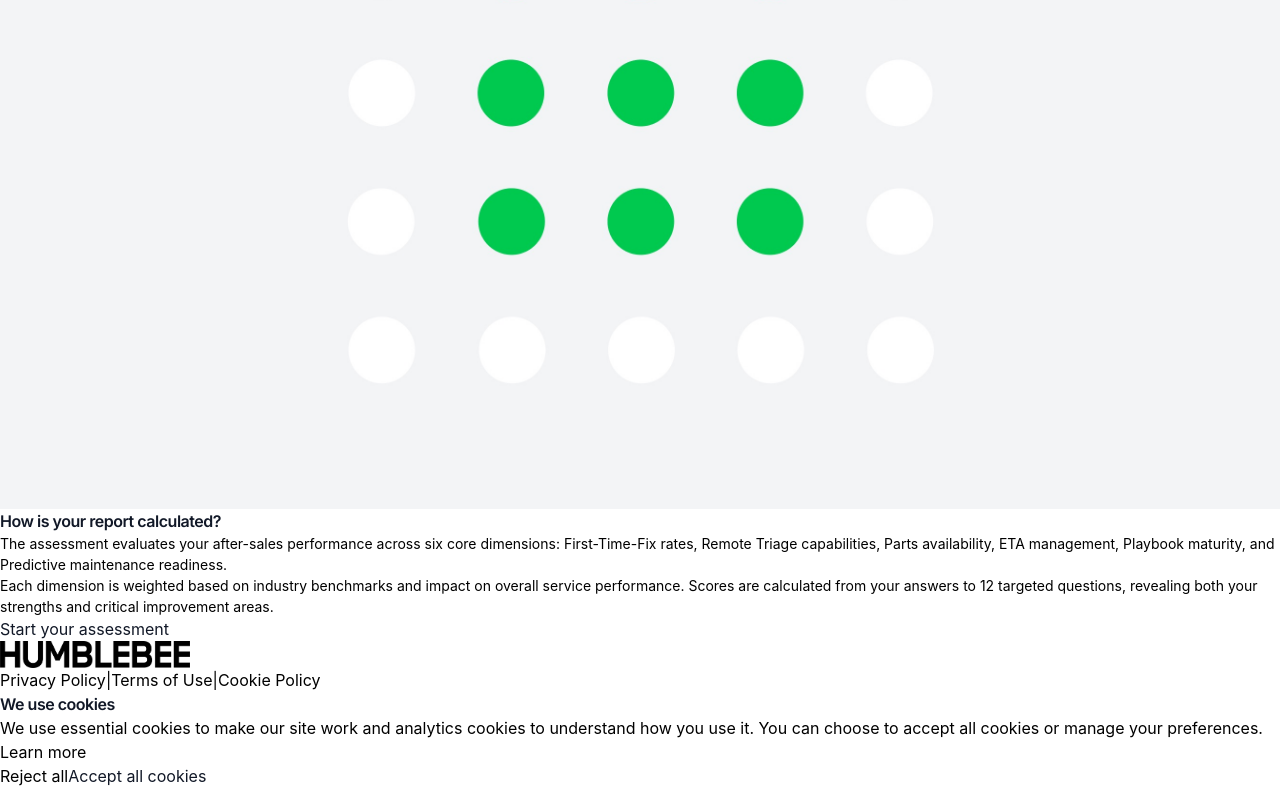
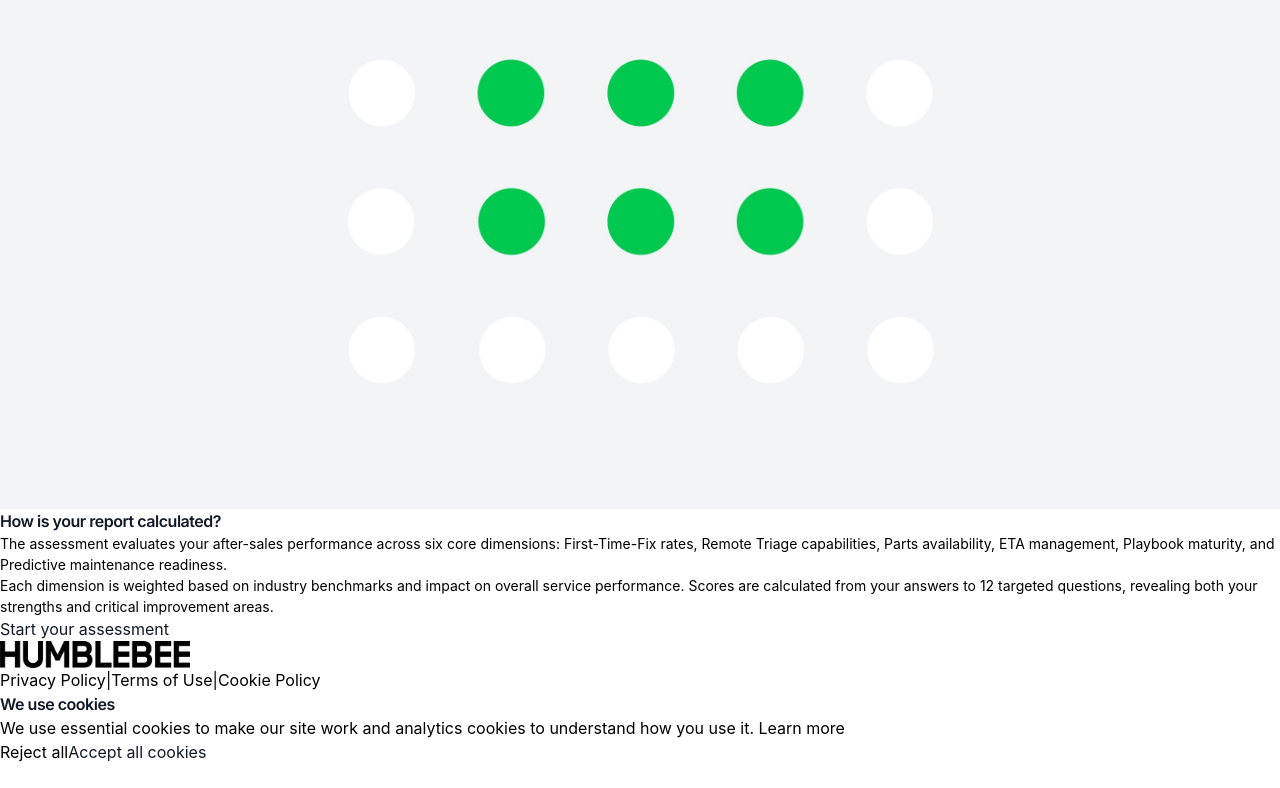
Before and after one commit to rustybadge/after-sales-quiz, a React (Vite) app: page / in a window 1280 px wide. Shown: the part 2003-2791 px from the top of the page. After the commit the page ends 2767 px from the top, so only its background shows below. Built offline with nearby package versions, Linux system fonts and the light colour scheme.

Commit message:
Fix cookie banner text - remove misleading 'manage preferences' reference
The banner only has Accept/Reject options, so removed the text about managing preferences to be more accurate

```diff
--- a/src/components/CookieBanner.tsx
+++ b/src/components/CookieBanner.tsx
@@ -44,8 +44,7 @@ const CookieBanner: React.FC = () => {
               We use cookies
             </h3>
             <p className="text-sm text-gray-600 leading-relaxed">
-              We use essential cookies to make our site work and analytics cookies to understand how you use it.
-              You can choose to accept all cookies or manage your preferences.{' '}
+              We use essential cookies to make our site work and analytics cookies to understand how you use it.{' '}
               <a href="/cookie-policy" className="underline hover:text-gray-900">Learn more</a>
             </p>
           </div>
```
